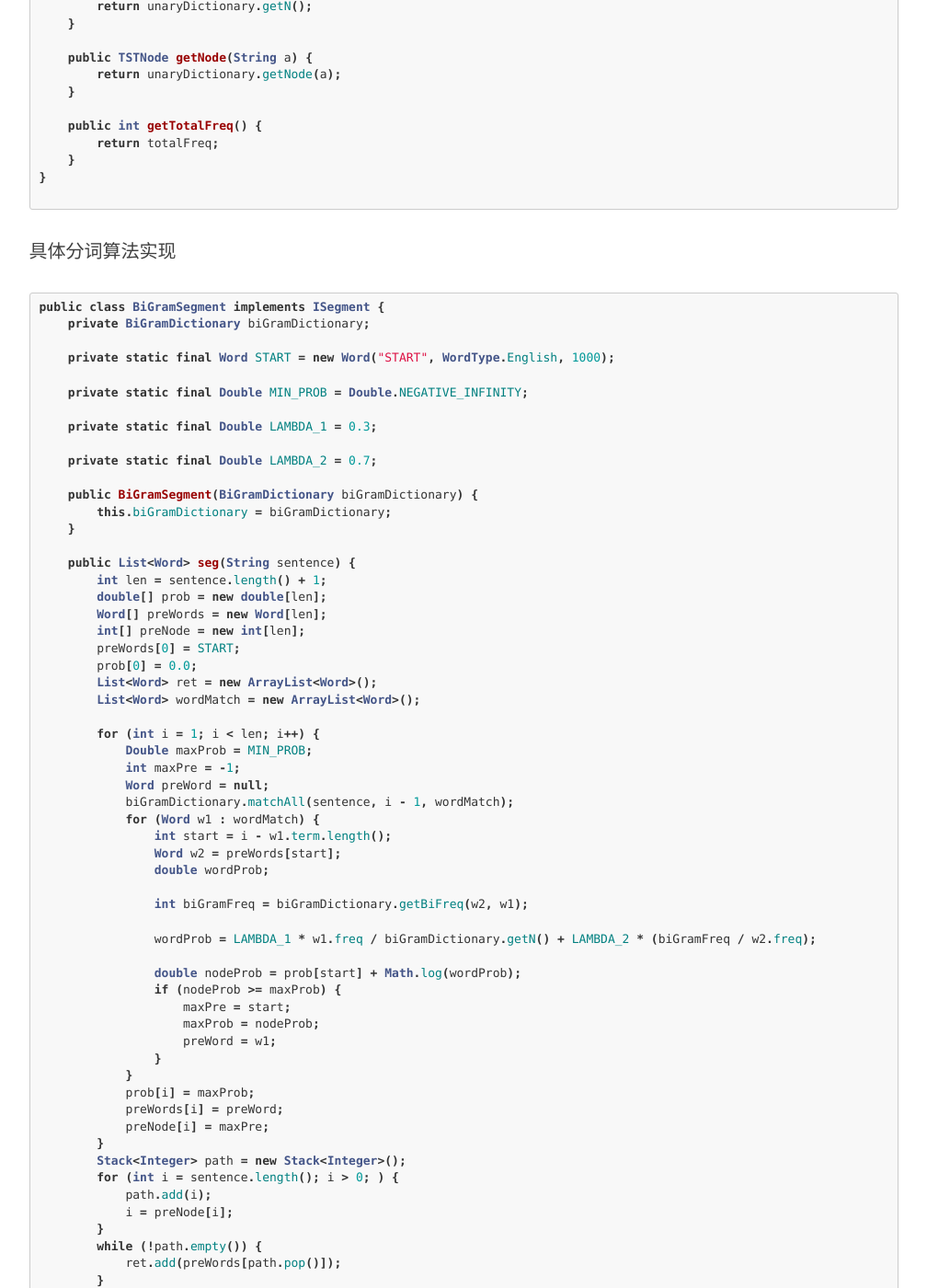
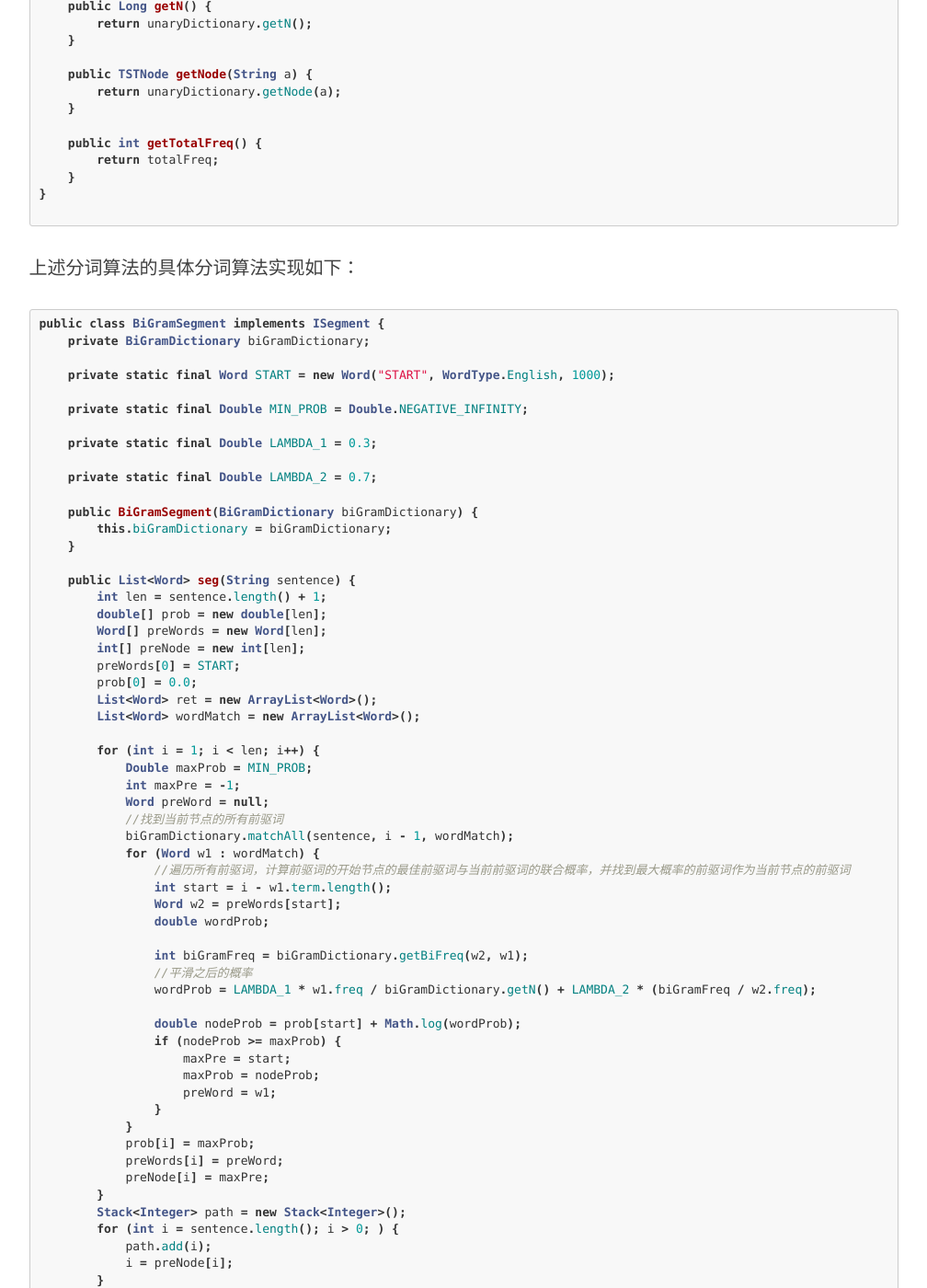
Before and after one commit to dongyeo/dongyeo.github.io, a Jekyll site: the page built from _posts/2017-10-06-nlp-chapter3.markdown, in a window 1280 px wide and 1400 px high, scrolled down 3563 px. Shown: the whole window at 92% size, without its empty margins (136-1144 px from the left). Built offline with Jekyll 4.4.1, drawn with Linux system fonts in a browser that asks for light colours; nearby versions of some CDN libraries; comment, search, counter and statistics services are not loaded; some of the changed text lies outside the part shown.

Commit message:
new post

````diff
--- a/_posts/2017-10-06-nlp-chapter3.markdown
+++ b/_posts/2017-10-06-nlp-chapter3.markdown
@@ -89,7 +89,7 @@
 
 ```
 
-二元词典代码如下：
+二元词典代码如下，在加载完一元词典后，扫描二元词典：
 
 
 ```java
@@ -108,6 +108,7 @@
             String line;
             try {
                 while ((line = in.readLine()) != null) {
+                    //找到前后词的入口，并将联合出现的次数维护在前面词的表中
                     StringTokenizer st = new StringTokenizer(line, " ");
                     String words = st.nextToken();
                     String pre = words.substring(0, words.indexOf("@"));
@@ -162,7 +163,7 @@
 
 ```
 
-具体分词算法实现
+上述分词算法的具体分词算法实现如下：
 
 ```java
 public class BiGramSegment implements ISegment {
@@ -194,14 +195,16 @@
             Double maxProb = MIN_PROB;
             int maxPre = -1;
             Word preWord = null;
+            //找到当前节点的所有前驱词
             biGramDictionary.matchAll(sentence, i - 1, wordMatch);
             for (Word w1 : wordMatch) {
+                //遍历所有前驱词，计算前驱词的开始节点的最佳前驱词与当前前驱词的联合概率，并找到最大概率的前驱词作为当前节点的前驱词
                 int start = i - w1.term.length();
                 Word w2 = preWords[start];
                 double wordProb;
 
                 int biGramFreq = biGramDictionary.getBiFreq(w2, w1);
-
+                //平滑之后的概率
                 wordProb = LAMBDA_1 * w1.freq / biGramDictionary.getN() + LAMBDA_2 * (biGramFreq / w2.freq);
 
                 double nodeProb = prob[start] + Math.log(wordProb);
````
